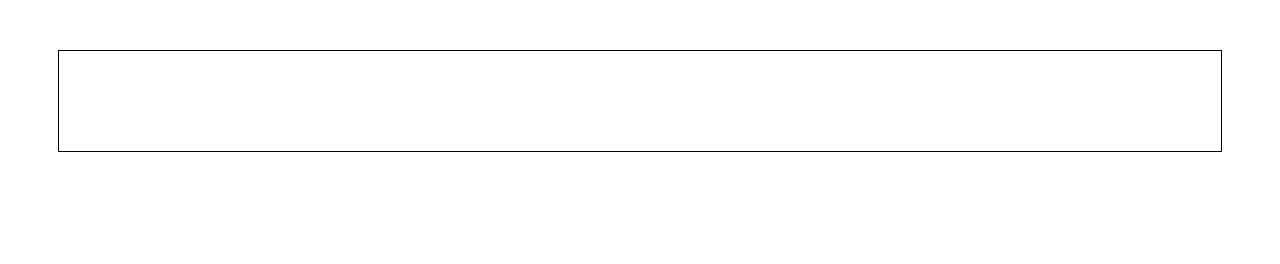
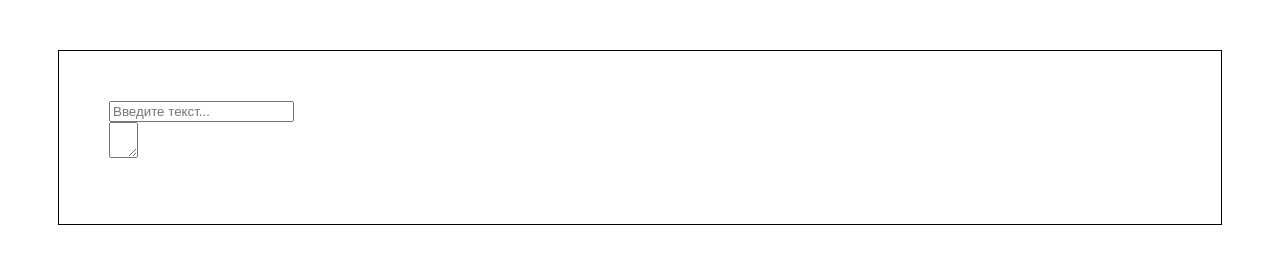
Before and after one commit to SamoYuriy/Test-Project, a plain HTML site: page index.html in a window 1280 px wide. Drawn offline with nearby package versions, Linux system fonts and the light colour scheme.

```diff
--- a/index.html
+++ b/index.html
@@ -3,6 +3,10 @@
 <head>
 <meta charset="utf-8">
 <link href="style.css" rel="stylesheet">
+<link rel="stylesheet" href="css/fancyInput.css">
+<script src="http://ajax.googleapis.com/ajax/libs/jquery/1.9.1/jquery.min.js"></script>
+<script src=scriptT.js'></script>
+
 </head>
 
 
@@ -10,16 +14,23 @@
 
 <div class="main-box">
 
- <div id="box">
-
-
-
-
-
+ <div id="sec-box">
+<form>
+<div>
+    <input type='text' placeholder='Введите текст...'>
+</div>
+<div>
+    <textarea cols='1'></textarea>
+</div>
+ </form>
  </div>
 
 </div>
-	<script src="script.js"></script>
+
+
+<script src="script.js"></script>
+
+
 </body>
 
 </html>
```
Also changed, not shown: style.css (line endings or trailing spaces).
